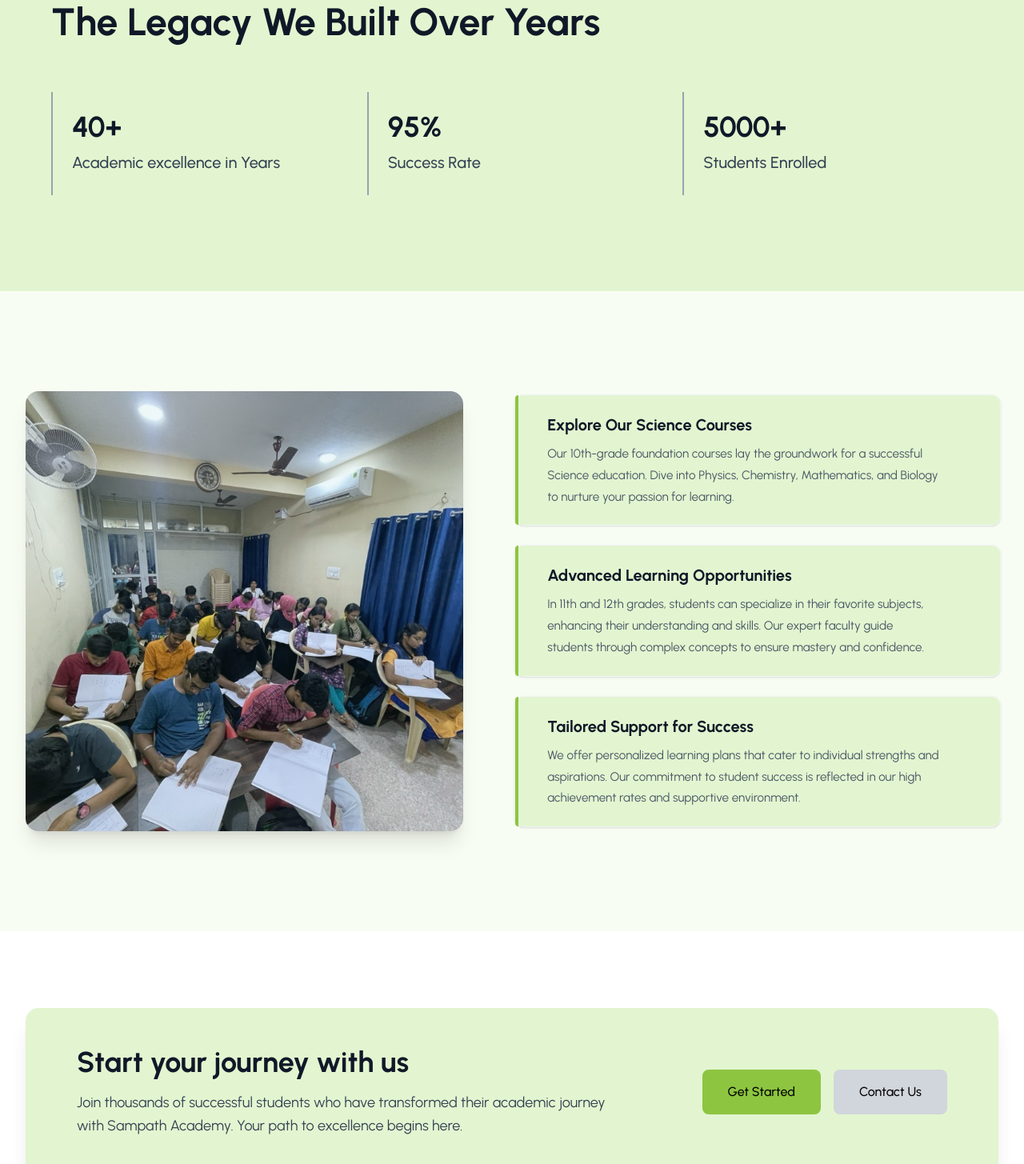
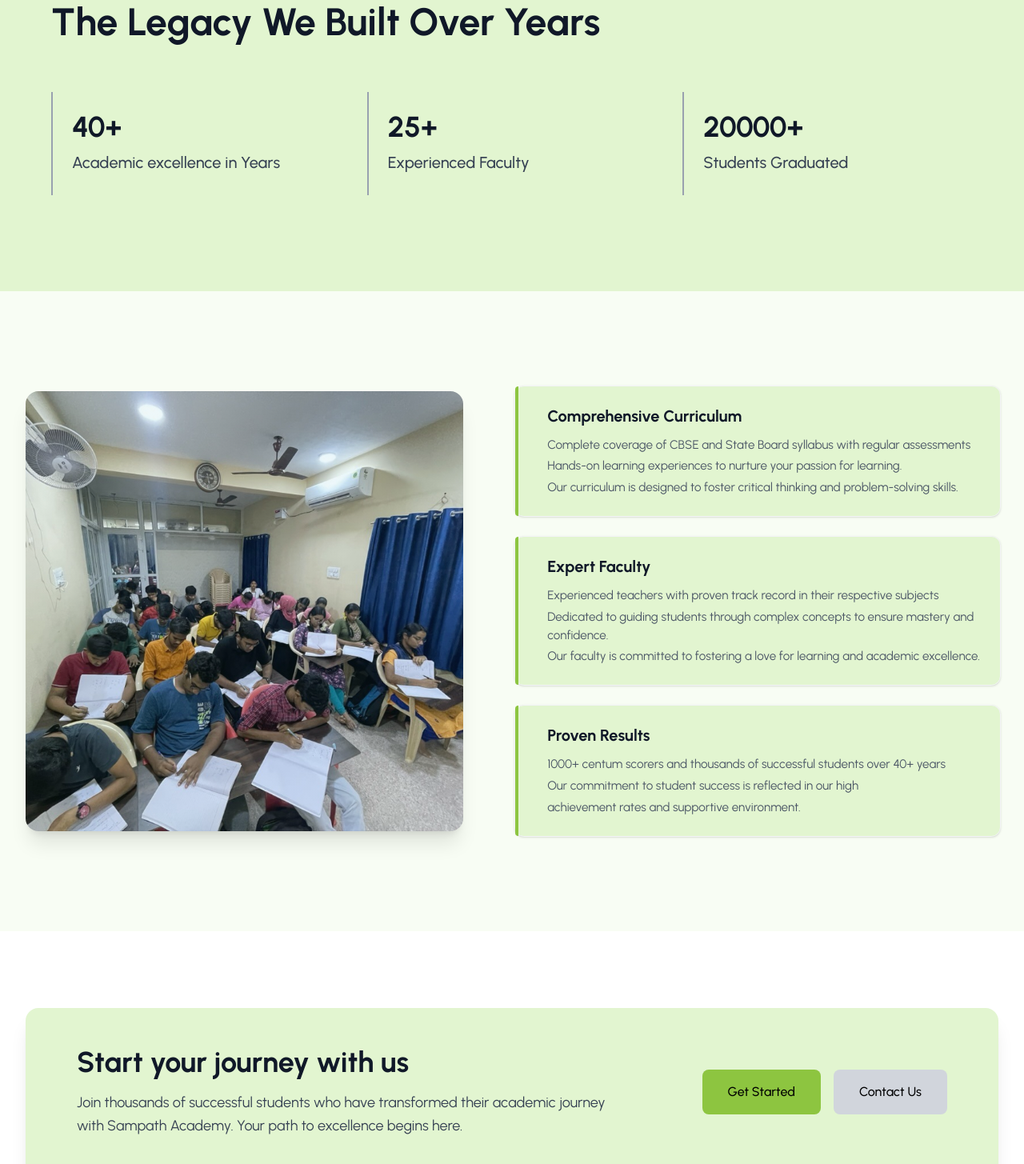
Before and after one commit to codesbycookie/sap_landing_page, a React (Vite) app: page / in a window 1280 px wide. Shown: the part 940-2395 px from the top of the page at 80% size. Built offline with nearby package versions, Linux system fonts and the light colour scheme.

Commit message:
Data Changed

```diff
--- a/src/data/data.js
+++ b/src/data/data.js
@@ -1,45 +1,45 @@
 export const HomePageData = {
     section1:{
-        title:"35+ Years of Academic Excellence",
-        description:"Empowering students to achieve their highest potential through personalized learning and expert guidance. Join a legacy of academic success and transformative education.",
+        title:"Welcome to Sampath Academy",
+        description:"Excellence in Education Since 1985 | Best Tuition Centre in Kolathur",
         CTA:["Explore Courses","Admission"]
     },
     section2:{
         title:"The Legacy We Built Over Years",
         stats:[
             { id: 1, value: "40+", label: "Academic excellence in Years" },
-            { id: 2, value: "95%", label: "Success Rate" },
-            { id: 3, value: "5000+", label: "Students Enrolled" },
+            { id: 2, value: "25+", label: "Experienced Faculty" },
+            { id: 3, value: "20000+", label: "Students Graduated" },
         ],
     },
     section3:{
         ImgUrl:"/Gallery-2.jpg",
         features : [
                 {
-                title: "Explore Our Science Courses",
+                title: "Comprehensive Curriculum",
                 description: [
-                    "Our 10th-grade foundation courses lay the groundwork for a successful",
-                    "Science education. Dive into Physics, Chemistry, Mathematics, and Biology",
-                    "to nurture your passion for learning.",
+                    "Complete coverage of CBSE and State Board syllabus with regular assessments",
+                    "Hands-on learning experiences to nurture your passion for learning.",
+                    "Our curriculum is designed to foster critical thinking and problem-solving skills.",
                 ],
                 bg: "#E2F5D0",
                 accentColor: "#8dc540",
                 },
                 {
-                title: "Advanced Learning Opportunities",
+                title: "Expert Faculty",
                 description: [
-                    "In 11th and 12th grades, students can specialize in their favorite subjects,",
-                    "enhancing their understanding and skills. Our expert faculty guide",
-                    "students through complex concepts to ensure mastery and confidence.",
+                    "Experienced teachers with proven track record in their respective subjects",
+                    "Dedicated to guiding students through complex concepts to ensure mastery and confidence.",
+                    "Our faculty is committed to fostering a love for learning and academic excellence.",
                 ],
                 bg: "#E2F5D0",
                 accentColor: "#8dc540",
                 },
                 {
-                title: "Tailored Support for Success",
+                title: "Proven Results",
                 description: [
-                    "We offer personalized learning plans that cater to individual strengths and",
-                    "aspirations. Our commitment to student success is reflected in our high",
+                    "1000+ centum scorers and thousands of successful students over 40+ years",
+                    "Our commitment to student success is reflected in our high",
                     "achievement rates and supportive environment.",
                 ],
                 bg: "#E2F5D0",
@@ -59,21 +59,33 @@ export const HomePageData = {
         ImgUrl:"/Gallery-1.jpg",
         testimonials:[
                 {
-                name: 'Rahul Sharma',
-                position: 'State Topper, Science Stream',
-                text: '"Lorem ipsum dolor sit amet, consectetur adipiscing elit. Suspendisse varius enim in eros elementum tristique. Duis cursus, mi quis viverra."',
+                name: 'Priya Krishnan',
+                position: 'Class 12th, CBSE',
+                text: '"Sampath Academy transformed my understanding of Physics and Chemistry. The teachers are incredibly patient and make complex concepts easy to understand. I scored 98% in both subjects!"',
                 stars: 5,
                 },
                 {
-                name: 'Priya Patel',
-                position: 'National Merit Scholar',
-                text: '"Our expert faculty helped me and secure top ranks in board exams."',
+                name: 'Rahul Menon',
+                position: 'Class 11th, CBSE',
+                text: '"The Mathematics coaching here is exceptional. Mr. Akilesh sir has a unique way of teaching that makes even the toughest problems seem simple. Highly recommend!"',
                 stars: 5,
                 },
                 {
-                name: 'Name Surname',
-                position: 'Company position',
-                text: '"Lorem ipsum dolor sit amet, consectetur adipiscing elit. Suspendisse varius enim in eros elementum tristique. Duis cursus, mi quis viverra."',
+                name: 'Deepika Sharma',
+                position: 'Parent of Class 10th Student',
+                text: '"Sampath Academy has a great learning environment. The teachers are very supportive and always ready to help. My daughter has improved significantly since joining."',
+                stars: 5,
+                },
+                {
+                name: 'Raj Karan',
+                position: 'Class 12th, State Board',
+                text: '"The coaching at Sampath Academy is top-notch. The faculty is knowledgeable and dedicated. I felt well-prepared for my board exams and achieved excellent results."',
+                stars: 5,
+                },
+                {
+                name: 'Dilip Kumar',
+                position: 'Class 12th, State Board',
+                text: '"I joined Sampath Academy in 2019, and it was the best decision I made. The focused coaching and doubt-clearing sessions helped me score 95% in my finals."',
                 stars: 5,
                 },
             ],
@@ -105,19 +117,29 @@ export const AboutPageData = {
                 desc: "The story of Sampath Academy began in 1985, founded by E. Sampathkumar with a vision for academic excellence. This phase laid a strong foundation with quality education.",
                 },
                 {
-                title: "Expansion Phase",
+                title: "Excelling in Physics",
                 year: 1990,
-                desc: "Sampath Academy expanded its offerings, introducing new courses and facilities, scaling impact while upholding high educational standards.",
+                desc: "Established reputation for producing numerous centum scorers in Physics board exams",
                 },
                 {
-                title: "Innovation Era",
+                title: "Expansion Era",
                 year: 2000,
-                desc: "We embraced technology and innovative teaching methods, integrating digital tools to enhance learning experiences for students.",
+                desc: "Expanded offerings to include Mathematics, Chemistry, and Biology with expert faculty.",
                 },
                 {
-                title: "Global Recognition",
-                year: 2015,
-                desc: "Our excellence earned global recognition through partnerships with international institutions and notable alumni success.",
+                title: "New Leadership",
+                year: 2016,
+                desc: "Mr. S. Akilesh took over management, combining institution leadership with Mathematics teaching.",
+                },
+                {
+                title: "2nd Branch - Poompukar Nagar",
+                year: 2023,
+                desc: "Opened our second branch in Poompukar Nagar to serve more students in the Kolathur area.",
+                },
+                {
+                title: "3rd Branch - Teachers Colony",
+                year: 2025,
+                desc: "Opened our third branch in Teachers Colony to provide quality education to more students.",
                 },
             ],
     },
@@ -167,7 +189,7 @@ export const AboutPageData = {
                 img: "https://images.unsplash.com/photo-1560250097-0b93528c311a?w=400&h=300&fit=crop",
                 badgeColor: "bg-lime-500",
                 textColor: "text-lime-600",
-                desc: "Multi-layers offer enhanced depth and complexity by integrating various levels of functionality and protection. Our founder's vision combines innovative thinking with practical solutions.",
+                desc: "Founded Sampath Academy in 1985 with a vision to excel in physics education. His dedication and expertise laid the foundation for our institution's success, producing numerous centum scorers and inspiring generations of students.",
                 tagline: "Leading with Vision Since 1985",
             },
             {
@@ -176,7 +198,7 @@ export const AboutPageData = {
                 img: "https://images.unsplash.com/photo-1580489944761-15a19d654956?w=400&h=300&fit=crop",
                 badgeColor: "bg-green-500",
                 textColor: "text-green-600",
-                desc: "Encryption safeguards your sensitive information by converting it into a secure code. Our co-founder brings modern security principles to education.",
+                desc: "Leading the institution since 2016, Mr. Akilesh combines management excellence with passionate teaching. His expertise in Mathematics and commitment to student success continues the legacy of educational excellence.",
                 tagline: "Innovating Education Technology",
             },
         ]
@@ -213,7 +235,7 @@ export const CoursesPageData = {
             [
                     {
                     id: 1,
-                    name: "RajKaran P",
+                    name: "Raul Roshan",
                     class: "11th State board, 2021-2022",
                     image: "https://images.unsplash.com/photo-1507003211169-0a1dd7228f2d?w=340&h=405&fit=crop",
                     subjects: [
@@ -224,34 +246,34 @@ export const CoursesPageData = {
                     },
                     {
                     id: 2,
-                    name: "RajKaran P",
-                    class: "11th State board, 2021-2022",
+                    name: "Priya Sharma",
+                    class: "12th State board, 2021-2022",
                     image: "https://images.unsplash.com/photo-1507003211169-0a1dd7228f2d?w=340&h=405&fit=crop",
                     subjects: [
-                        { name: "Physics", score: "98 / 100" },
+                        { name: "Physics", score: "92 / 100" },
                         { name: "Chemistry", score: "100 / 100" },
-                        { name: "Mathematics", score: "99 / 100" }
+                        { name: "Mathematics", score: "93 / 100" }
                     ]
                     },
                     {
                     id: 3,
-                    name: "RajKaran P",
-                    class: "11th State board, 2021-2022",
+                    name: "Arjun Kumar",
+                    class: "10th CBSE, 2021-2022",
                     image: "https://images.unsplash.com/photo-1507003211169-0a1dd7228f2d?w=340&h=405&fit=crop",
                     subjects: [
-                        { name: "Physics", score: "98 / 100" },
+                        { name: "Physics", score: "99 / 100" },
                         { name: "Chemistry", score: "100 / 100" },
                         { name: "Mathematics", score: "99 / 100" }
                     ]
                     },
                     {
                     id: 4,
-                    name: "RajKaran P",
-                    class: "11th State board, 2021-2022",
+                    name: "Ravi Krishnan",
+                    class: "10th State board, 2021-2022",
                     image: "https://images.unsplash.com/photo-1507003211169-0a1dd7228f2d?w=340&h=405&fit=crop",
                     subjects: [
-                        { name: "Physics", score: "98 / 100" },
-                        { name: "Chemistry", score: "100 / 100" },
+                        { name: "Physics", score: "96 / 100" },
+                        { name: "Chemistry", score: "95 / 100" },
                         { name: "Mathematics", score: "99 / 100" }
                     ]
                     },
@@ -268,13 +290,13 @@ export const CoursesPageData = {
                     },
                     {
                     id: 6,
-                    name: "RajKaran P",
-                    class: "11th State board, 2021-2022",
+                    name: "Sneha Reddy",
+                    class: "12th State board, 2022-2023",
                     image: "https://images.unsplash.com/photo-1507003211169-0a1dd7228f2d?w=340&h=405&fit=crop",
                     subjects: [
                         { name: "Physics", score: "98 / 100" },
-                        { name: "Chemistry", score: "100 / 100" },
-                        { name: "Mathematics", score: "99 / 100" }
+                        { name: "Chemistry", score: "97 / 100" },
+                        { name: "Mathematics", score: "100 / 100" }
                     ]
                     }
             ],
```
